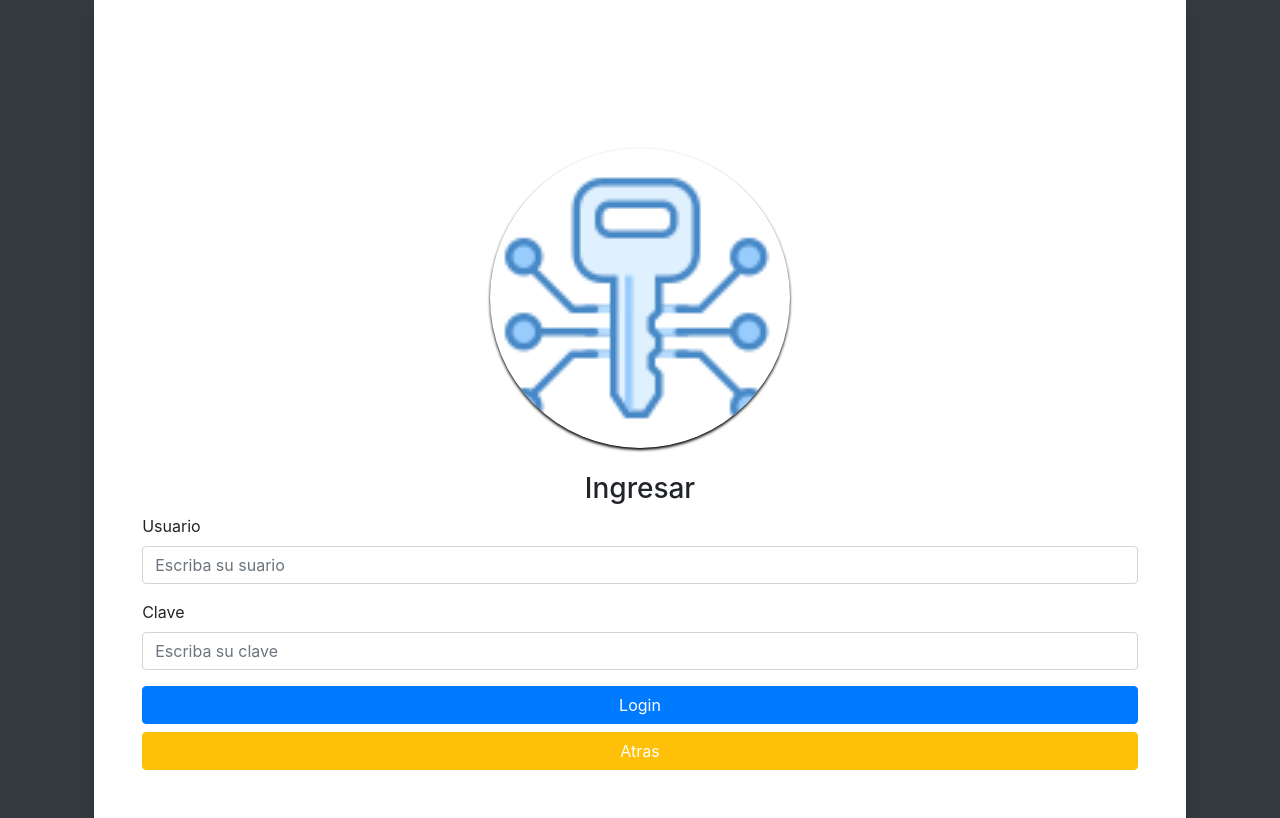
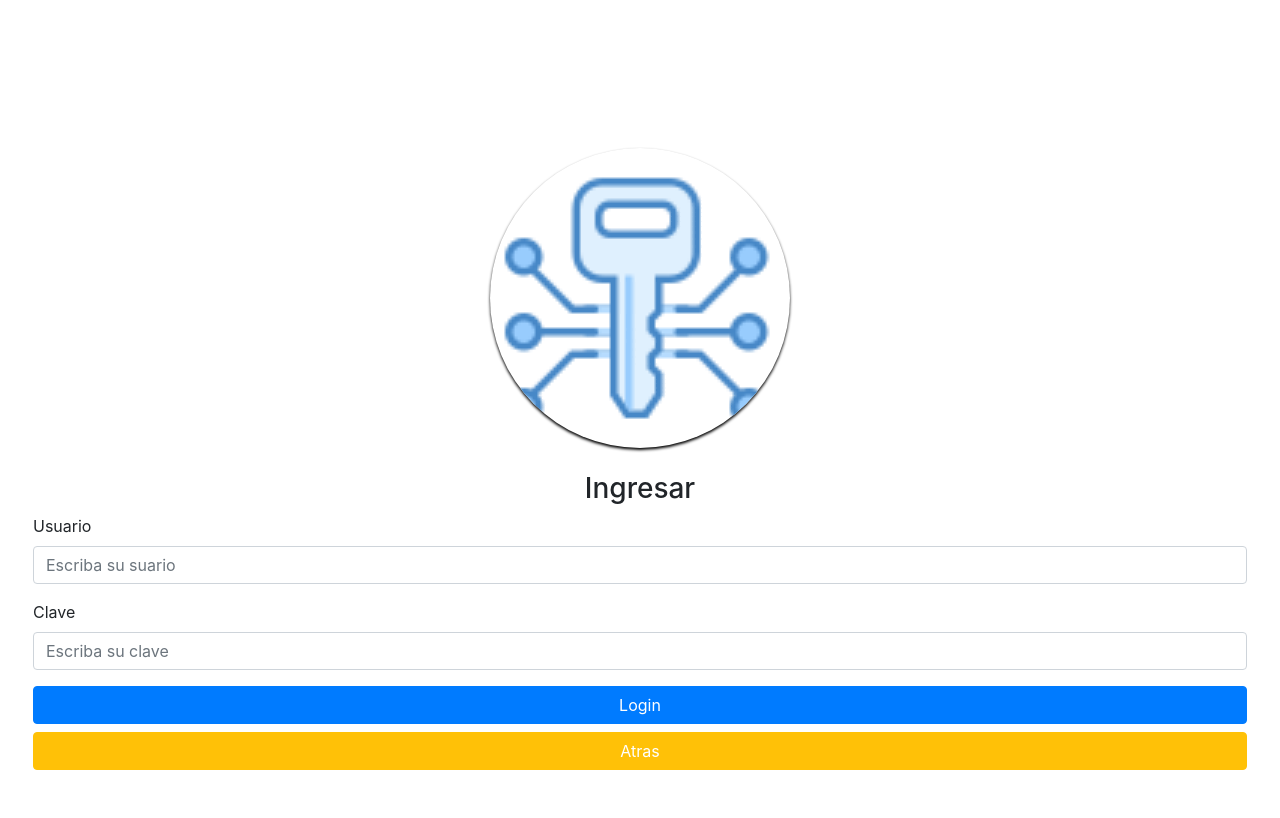
Before and after one commit to robertochacon/shopy-money, a plain HTML site: page login.html in a window 1280 px wide. Drawn offline with Linux system fonts and the light colour scheme.

Commit message:
new changes 5

```diff
--- a/login.html
+++ b/login.html
@@ -19,7 +19,7 @@
 <body class="bg-dark animated fadeIn">
 
     <div class="row justify-content-center">
-        <div class="col-10 bg-white shadow p-5">
+        <div class="col-12 bg-white shadow p-5">
             <center>
                 <img src="img/login.png" alt="Login" width="500px" class="animated bounceIn mb-4 imagen" width="100px">
 
```
Also changed, not shown: registro.html (+1 -1 lines).
